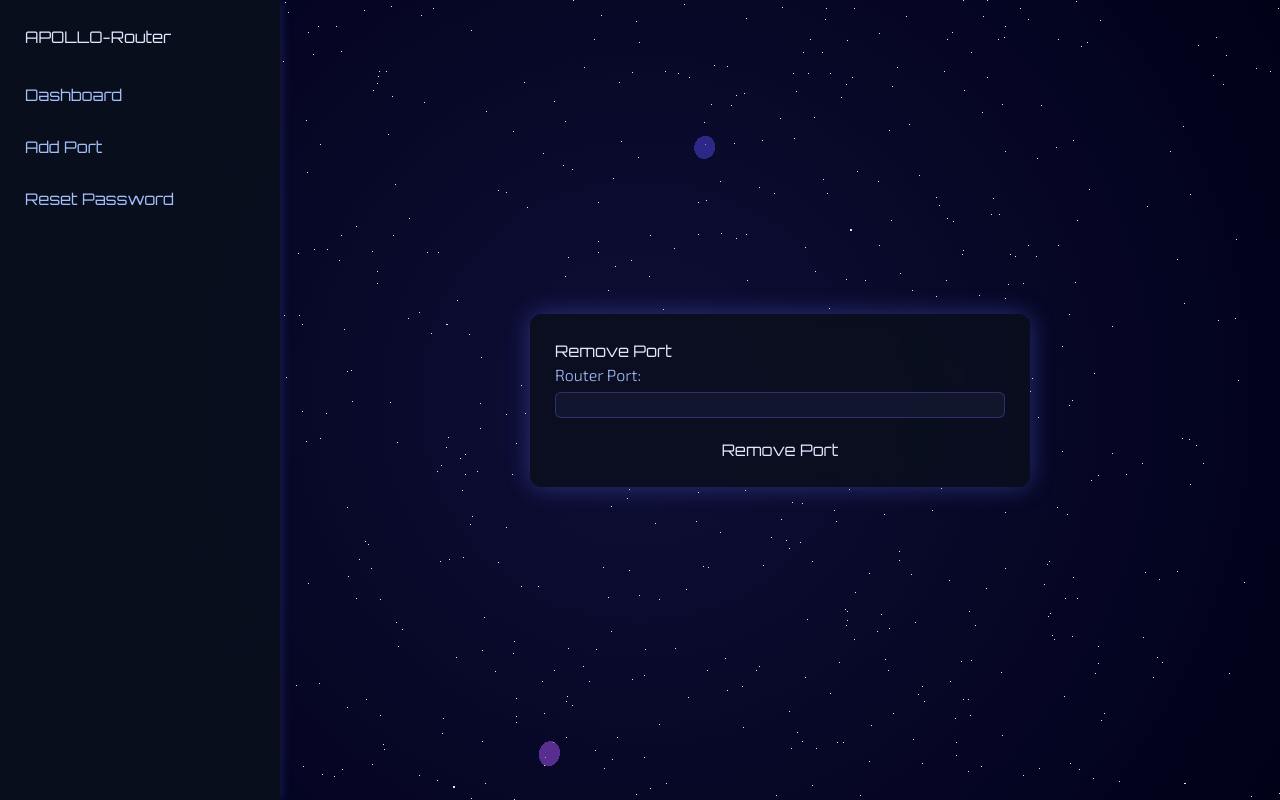
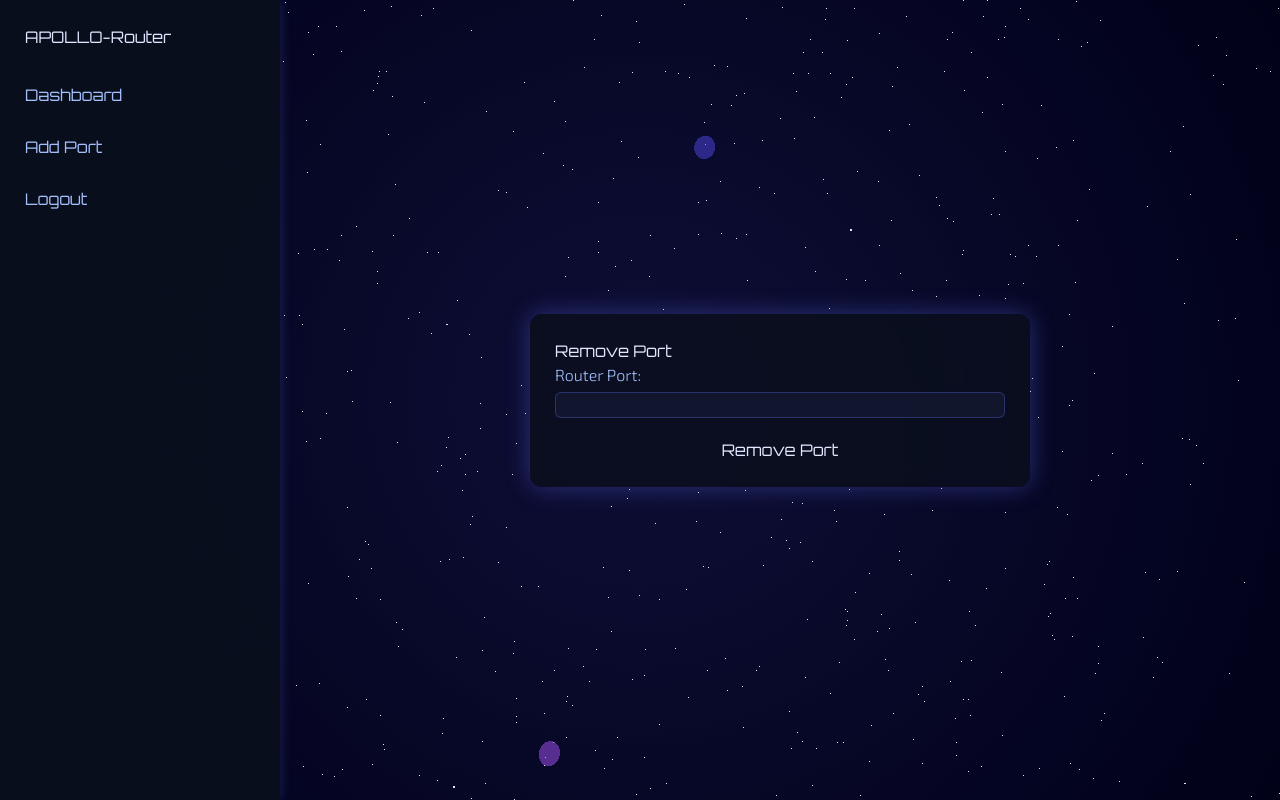
Before and after one commit to intelstriker21/Apollo-Router, a Flask app: page /remove_port in a window 1280 px wide. Run offline with Flask 3, Linux system fonts and the light colour scheme; the visitor is signed in with stand-in values (Sample User, id 1); some libraries are stand-ins or nearby versions.

Commit message:
Update remove_port.html

```diff
--- a/service/templates/remove_port.html
+++ b/service/templates/remove_port.html
@@ -205,7 +205,7 @@
         <h2>APOLLO-Router</h2>
         <a href="/dashboard">Dashboard</a>
         <a href="/add_port">Add Port</a>
-        <a href="/reset_password">Reset Password</a>
+        <a href="/logout">Logout</a>
     </div>
     <div class="content">
         <div class="form-container">
@@ -235,7 +235,6 @@
         const renderer = new THREE.WebGLRenderer({ canvas: document.getElementById('starField'), alpha: true });
         renderer.setSize(window.innerWidth, window.innerHeight);
         camera.position.z = 100;
-
         const starGeometry = new THREE.BufferGeometry();
         const starMaterial = new THREE.PointsMaterial({
             color: 0xffffff,
@@ -253,7 +252,6 @@
         starGeometry.setAttribute('position', new THREE.BufferAttribute(stars, 3));
         const starField = new THREE.Points(starGeometry, starMaterial);
         scene.add(starField);
-
         // Add orbiting planets
         const planetGeometry = new THREE.SphereGeometry(2, 32, 32);
         const planetMaterial1 = new THREE.MeshBasicMaterial({ color: 0x4f46e5, transparent: true, opacity: 0.5 });
@@ -261,7 +259,6 @@
         const planet1 = new THREE.Mesh(planetGeometry, planetMaterial1);
         const planet2 = new THREE.Mesh(planetGeometry, planetMaterial2);
         scene.add(planet1, planet2);
-
         function animate() {
             requestAnimationFrame(animate);
             const time = performance.now() * 0.0002;
@@ -271,13 +268,11 @@
             renderer.render(scene, camera);
         }
         animate();
-
         window.addEventListener('resize', () => {
             renderer.setSize(window.innerWidth, window.innerHeight);
             camera.aspect = window.innerWidth / window.innerHeight;
             camera.updateProjectionMatrix();
         });
-
         // Optimized Parallax Effect with Debouncing
         let lastX = 0;
         let animationFrameId = null;
```
